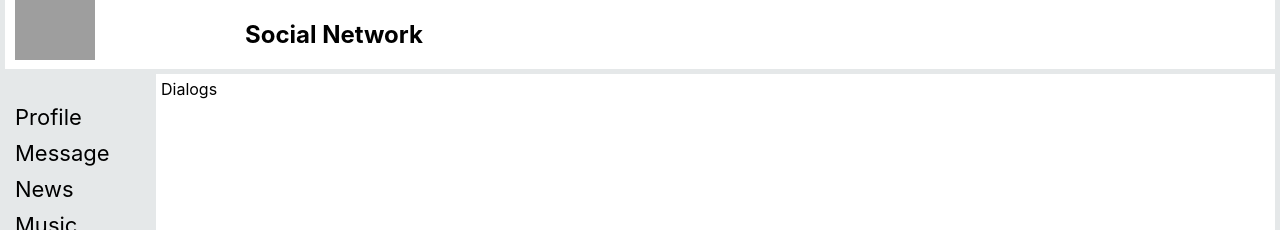
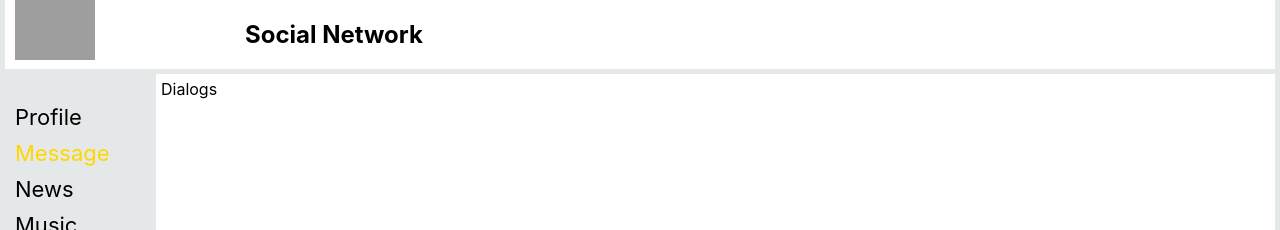
Before and after one commit to Maystrenko-Alex/Social-Network-TypeScript, a React (Create React App) app: page /dialogs in a window 1280 px wide. Shown: the top 230 px of the page. Built offline with nearby package versions, Linux system fonts and the light colour scheme; grey boxes are pictures that could not be loaded.

Commit message:
sn l-20 used Navlink and property isActive

```diff
--- a/src/components/Navbar/Navbar.tsx
+++ b/src/components/Navbar/Navbar.tsx
@@ -1,4 +1,5 @@
 import React from "react";
+import { NavLink } from "react-router-dom";
 import { v1 } from "uuid";
 import s from './Navbar.module.css';
 
@@ -8,10 +9,14 @@ export const Navbar = () => {
     return (
     (item === 'Message')
       ? <div className={s.item} key={v1()}>
-        <a href={'/dialogs'} >{item}</a>
+        <NavLink
+          style={({ isActive }) =>({color: isActive ? 'gold' : ''})}
+          to={'/dialogs'} >{item}</NavLink>
       </div>
       : <div className={s.item} key={v1()}>
-        <a href={'/' + item.toLowerCase()} >{item}</a>
+        <NavLink
+        style={({ isActive }) =>({color: isActive ? 'gold' : ''})}
+        to={'/' + item.toLowerCase()} >{item}</NavLink>
       </div>
     )
   })
```
Also changed, not shown: src/components/Navbar/Navbar.module.css (line endings or trailing spaces).
